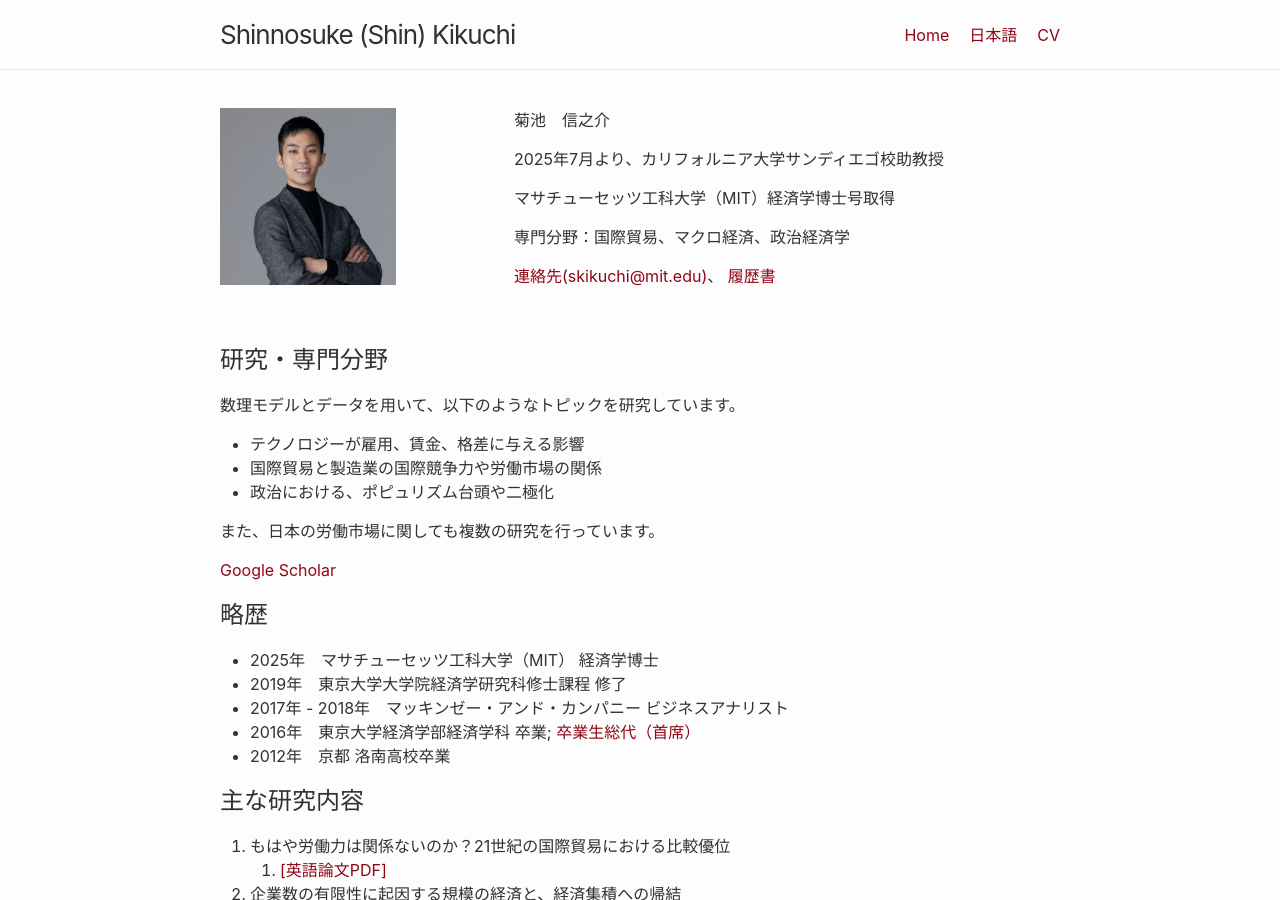
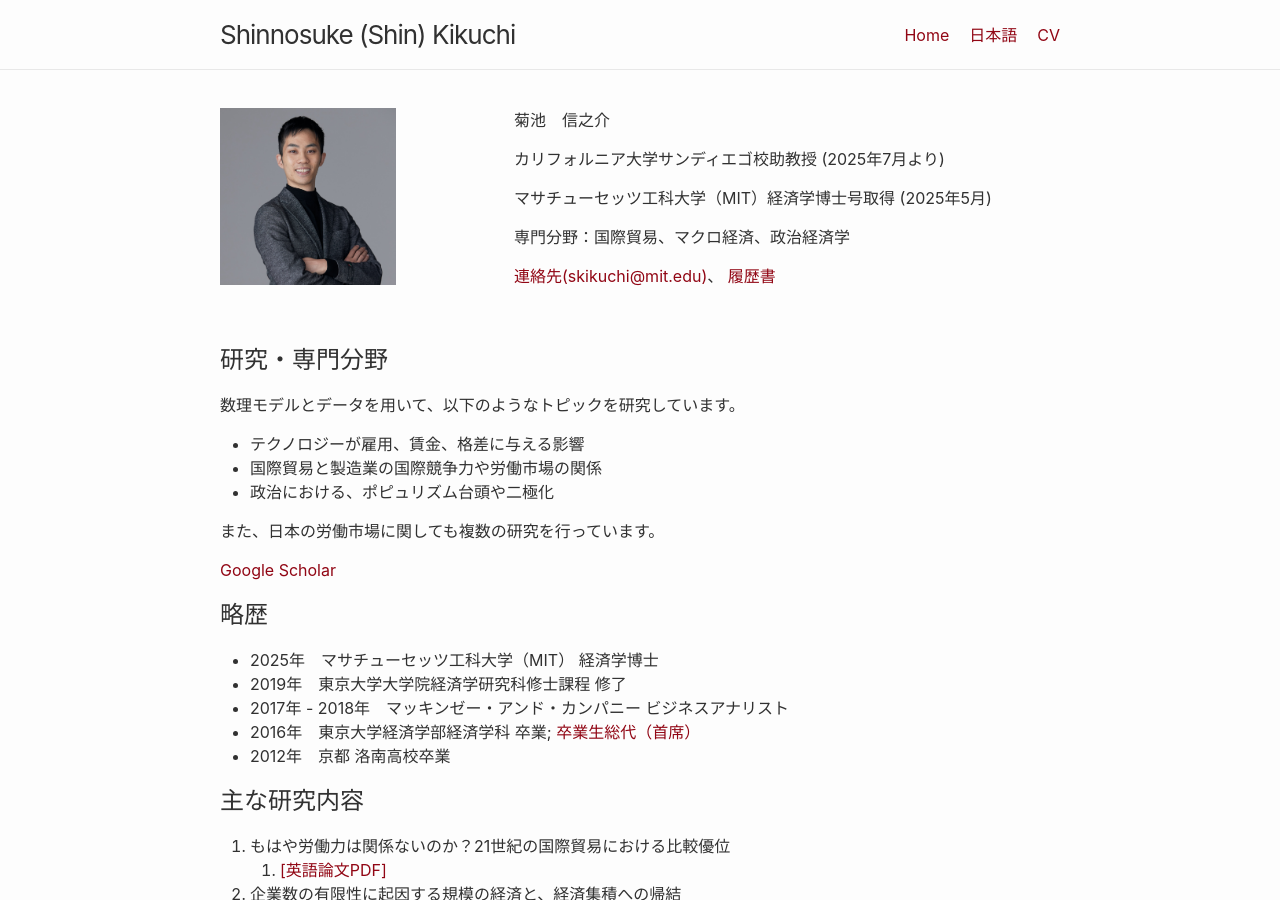
Before and after one commit to shinnkikuchi/shinnkikuchi.github.io, a Jekyll site: the page built from index_ja.md, in a window 1280 px wide and 900 px high. Built offline with Jekyll 4.4.1, drawn with Linux system fonts in a browser that asks for light colours.

Commit message:
Update home_ja.html

```diff
--- a/_layouts/home_ja.html
+++ b/_layouts/home_ja.html
@@ -10,8 +10,8 @@ layout: default
 
   <div class="columnright">
    <p>菊池　信之介 </p>
-    <p>2025年7月より、カリフォルニア大学サンディエゴ校助教授 </p>
-    <p>マサチューセッツ工科大学（MIT）経済学博士号取得</p>
+    <p>カリフォルニア大学サンディエゴ校助教授 (2025年7月より) </p>
+    <p>マサチューセッツ工科大学（MIT）経済学博士号取得 (2025年5月)</p>
     <p>専門分野：国際貿易、マクロ経済、政治経済学</p>
     <p> <a href="mailto:skikuchi@mit.edu">連絡先(skikuchi@mit.edu)</a>、 <a href="/files/ShinKikuchi_CV.pdf" target="_blank">履歴書</a> </p>
   </div>
```
